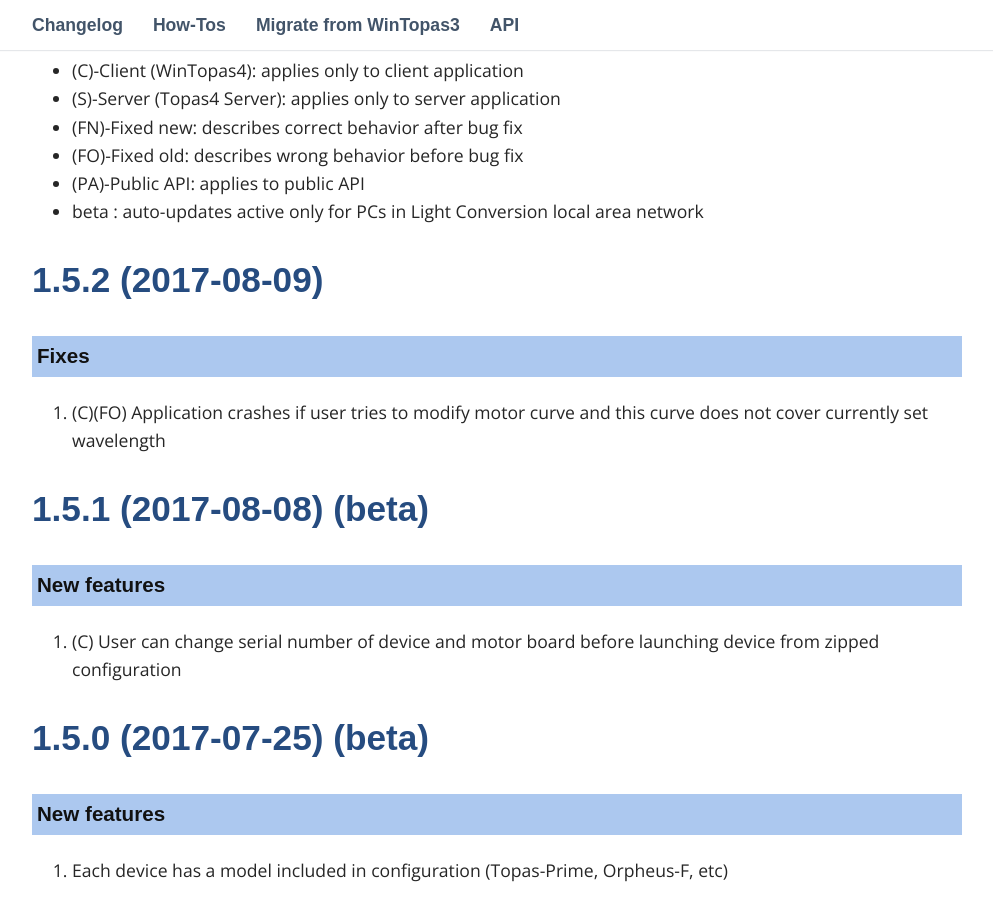
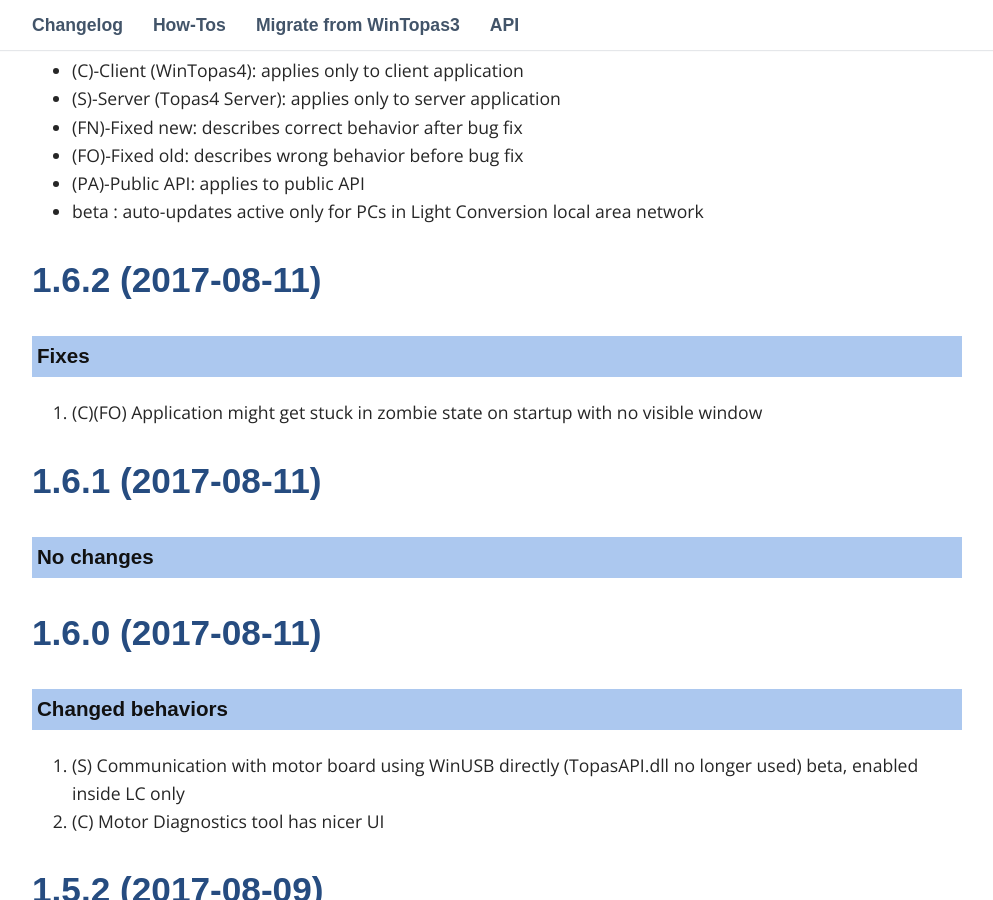
Before and after one commit to DomasM/Topas4InfoTemp00, a Jekyll site: the page built from _pages/03_changelog.md, in a window 1280 px wide and 900 px high, scrolled down 497 px. Shown: the whole window, without its empty margins (143-1136 px from the left). Built offline with Jekyll 4.4.1, drawn with Linux system fonts in a browser that asks for light colours; some web fonts are replaced; comment, search, counter and statistics services are not loaded.

Commit message:
1.6.2 release

```diff
--- a/_pages/03_changelog.md
+++ b/_pages/03_changelog.md
@@ -17,6 +17,30 @@
 * (FO)-Fixed old: describes wrong behavior before bug fix
 * (PA)-Public API: applies to public API
 * beta : auto-updates active only for PCs in Light Conversion local area network
+
+
+
+## 1.6.2 (2017-08-11)
+
+### Fixes
+
+1. (C)(FO) Application might get stuck in zombie state on startup with no visible window
+
+
+
+## 1.6.1 (2017-08-11)
+
+### No changes
+
+
+
+## 1.6.0 (2017-08-11)
+
+### Changed behaviors
+
+1. (S) Communication with motor board using WinUSB directly (TopasAPI.dll no longer used) beta, enabled inside LC only
+1. (C) Motor Diagnostics tool has nicer UI
+
 
 
 
```
